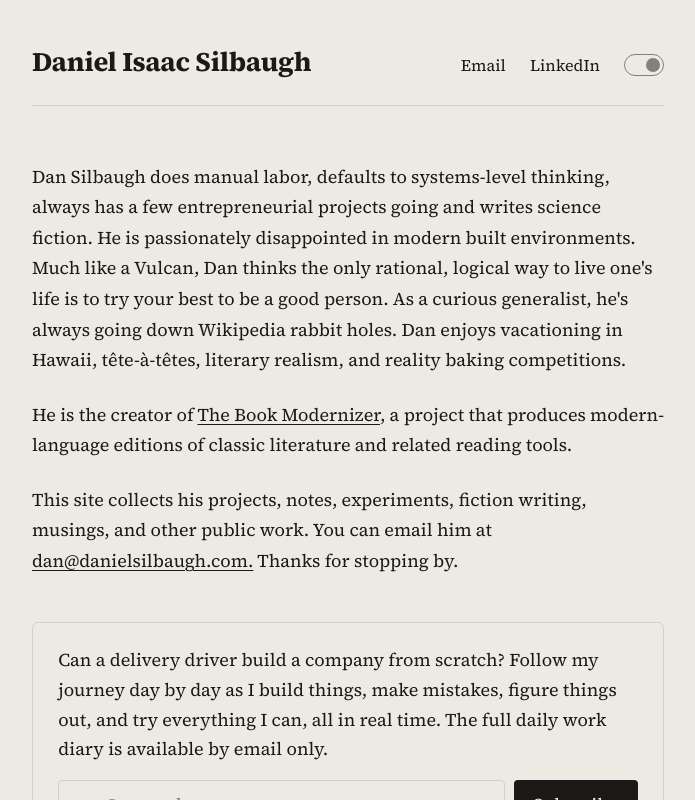
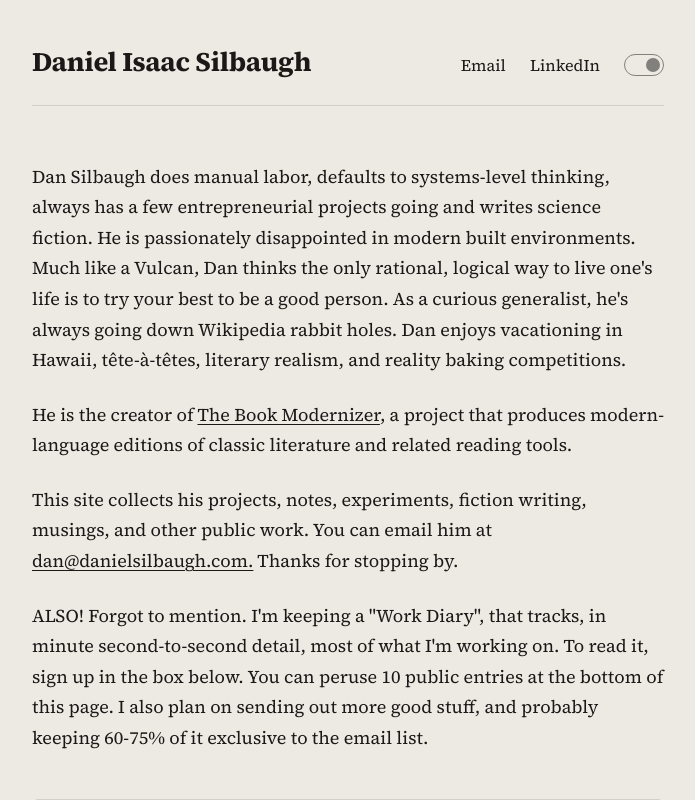
Before and after one commit to daniel-isaac-silbaugh/personal-site, a Next.js app: page / in a window 1280 px wide. Shown: the top 800 px of the page, without its empty margins (292-987 px from the left). Built offline with nearby package versions, Linux system fonts and the light colour scheme.

Commit message:
Email list pitch

```diff
--- a/app/page.tsx
+++ b/app/page.tsx
@@ -33,6 +33,10 @@ export default function Home() {
           writing, musings, and other public work. You can email him at <a href="mailto:dan@danielsilbaugh.com">dan@danielsilbaugh.com.</a> Thanks for stopping by.
 
         </p>
+         <p>
+          ALSO! Forgot to mention. I'm keeping a "Work Diary", that tracks, in minute second-to-second detail, most of what I'm working on. To read it, sign up in the box below. You can peruse 10 public entries at the bottom of this page. I also plan on sending out more good stuff, and probably keeping 60-75% of it exclusive to the email list.
+
+        </p>
       </section>
 
       <Subscribe />
```
